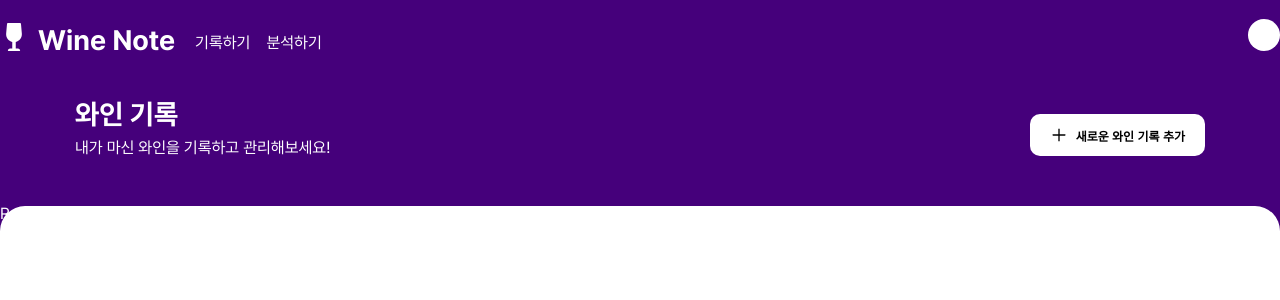
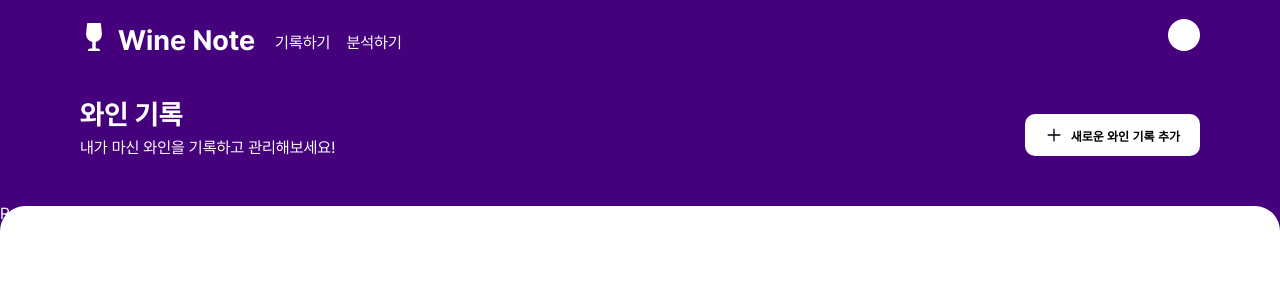
Before and after one commit to JIMIN1020/wine-note, a React (Create React App) app in the folder client/: page /review in a window 1280 px wide. Shown: the top 300 px of the page. Built offline with nearby package versions, Linux system fonts and the light colour scheme.

Commit message:
[Style]: padding 수정

```diff
--- a/client/src/components/common/Header.tsx
+++ b/client/src/components/common/Header.tsx
@@ -36,12 +36,12 @@ const HeaderBar = styled.header`
   display: flex;
   align-items: center;
   justify-content: center;
+  padding: 0 80px;
 `;
 
 const Wrapper = styled.div`
   display: flex;
   width: 100%;
-  max-width: 1300px;
   justify-content: space-between;
 `;
 
--- a/client/src/components/wineReview/TitleBox.tsx
+++ b/client/src/components/wineReview/TitleBox.tsx
@@ -24,7 +24,7 @@ const TitleWrapper = styled.div`
   display: flex;
   justify-content: space-between;
   align-items: flex-end;
-  padding: 30px 75px 50px 75px;
+  padding: 30px 80px 50px 80px;
 `;
 
 const PageTitle = styled.div`
--- a/client/src/pages/Home.tsx
+++ b/client/src/pages/Home.tsx
@@ -33,5 +33,5 @@ const LottieWrapper = styled.div`
   height: 500px;
   position: absolute;
   top: 40px;
-  right: -10px;
+  right: 60px;
 `;
```
